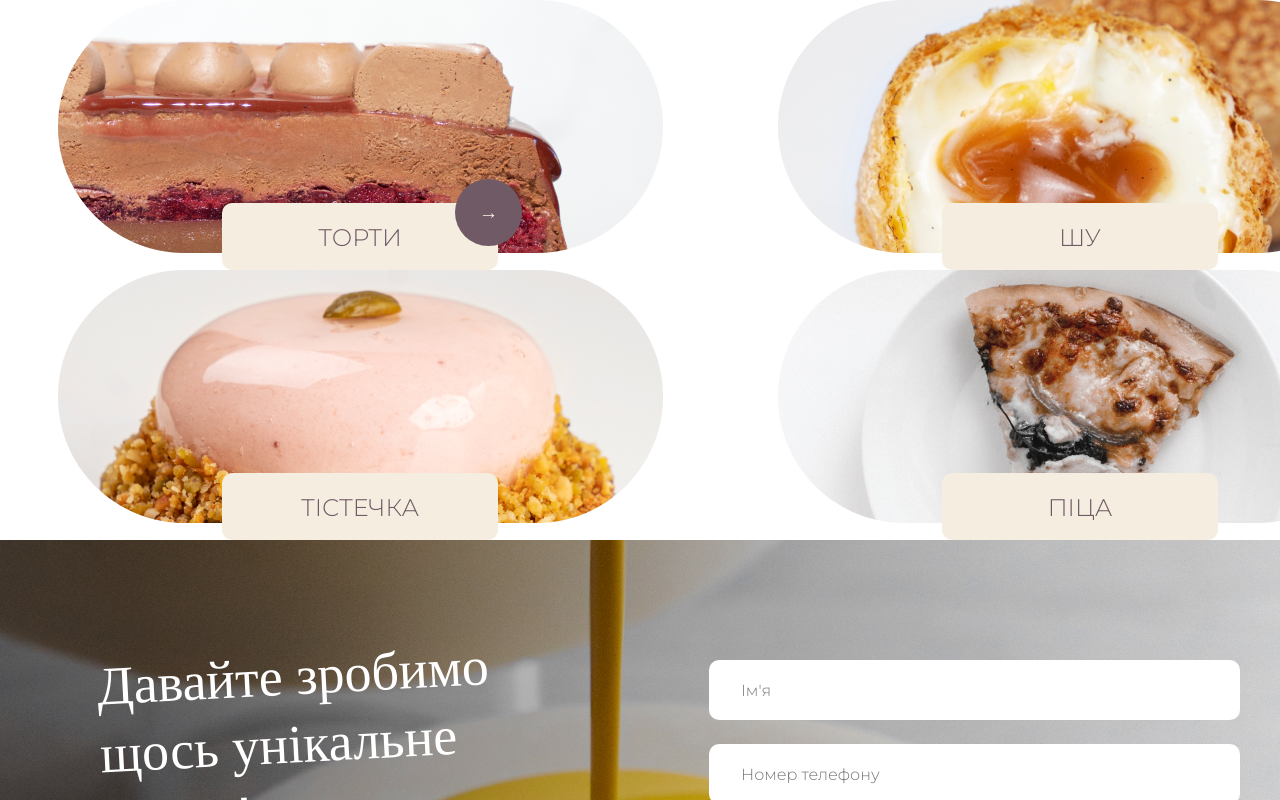
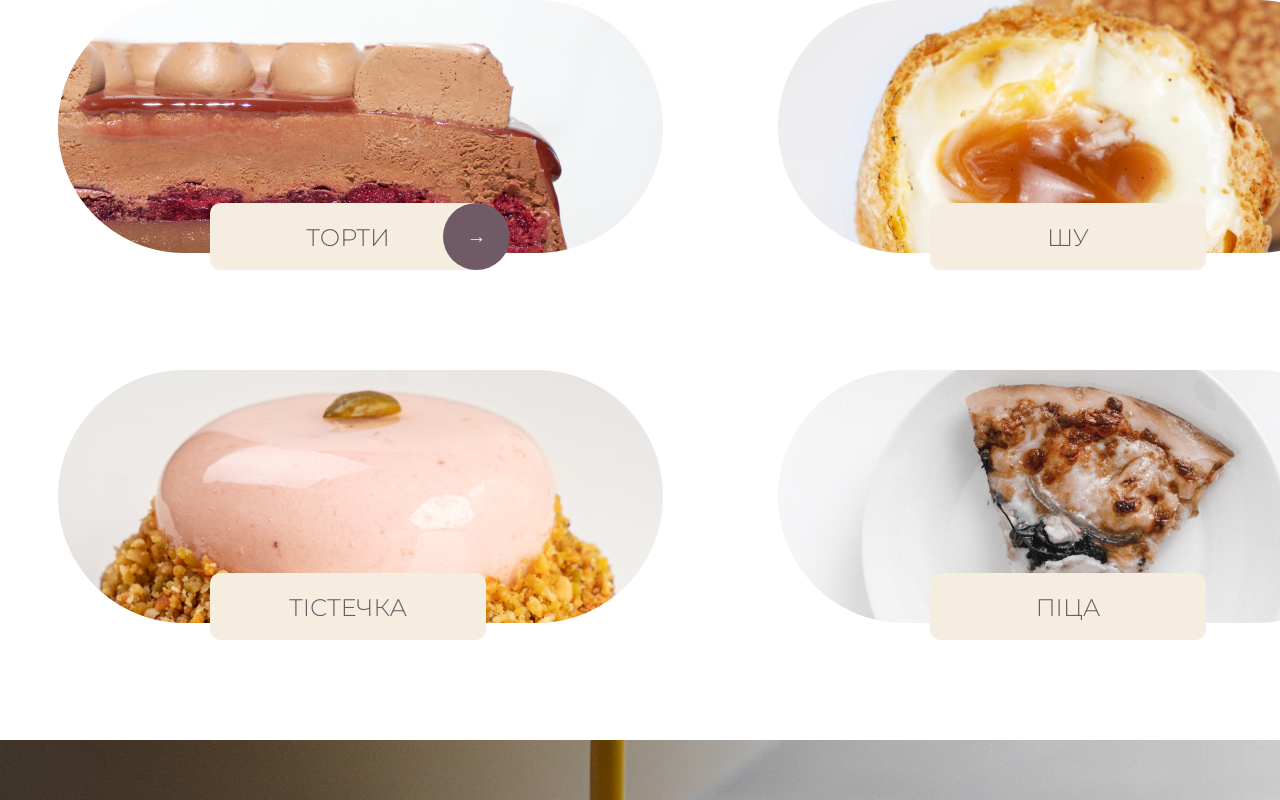
Before and after one commit to Gaondarech726/mini-project, a React (Create React App) app: page / in a window 1280 px wide. Shown: the top 800 px of the page. Built offline with nearby package versions, Linux system fonts and the light colour scheme; a web font is replaced by a local one.

Commit message:
save changes

```diff
--- a/src/components/gallery/gallery.jsx
+++ b/src/components/gallery/gallery.jsx
@@ -10,20 +10,38 @@ const Gallery = () => {
       <div className="Gallery">
         <div className="choose">
           <img src={cakeImg} alt="" />
-          <p>ТОРТИ</p>
-          <button className="moreCakes">→</button>
+          <div className="cont">
+            <div className="pCont">
+              <p>ТОРТИ</p>
+            </div>
+            <div className="btnCont">
+              <button className="moreCakes">→</button>
+            </div>
+          </div>
         </div>
         <div className="choose">
           <img src={ShuImg} alt="" />
-          <p>ШУ</p>
+          <div className="cont">
+            <div className="pCont">
+              <p>ШУ</p>
+            </div>
+          </div>
         </div>
         <div className="choose">
           <img src={miniCakeImg} alt="" />
-          <p>ТІСТЕЧКА</p>
+          <div className="cont">
+            <div className="pCont">
+              <p>ТІСТЕЧКА</p>
+            </div>
+          </div>
         </div>
         <div className="choose">
           <img src={pizzaImg} alt="" />
-          <p>ПІЦА</p>
+          <div className="cont">
+            <div className="pCont">
+              <p>ПІЦА</p>
+            </div>
+          </div>
         </div>
       </div>
     </div>
--- a/src/components/gallery/gallery.scss
+++ b/src/components/gallery/gallery.scss
@@ -10,7 +10,31 @@
     align-items: center;
     flex-direction: column;
 
-    p {
+    position: relative;
+    height: 270px;
+    margin-bottom: 100px;
+
+    .cont{
+      position: relative;
+      height: 67px;
+      width: 300px;
+
+      bottom: 50px;
+
+    .moreCakes {
+      width: 67px;
+      height: 67px;
+      background: rgba(112, 90, 102, 1);
+      color: rgba(245, 238, 224, 1);
+      border-radius: 50%;
+      border: none;
+      font-size: larger;
+
+      position: absolute;
+      right: 0;
+    }
+  }
+  p {
       width: 276px;
       border-radius: 10px;
       background: rgba(245, 238, 224, 1);
@@ -26,18 +50,8 @@
 
       color: rgba(112, 90, 102, 1);
 
-      margin-top: -50px;
-    }
-    .moreCakes {
-      width: 67px;
-      height: 67px;
-      background: rgba(112, 90, 102, 1);
-      color: rgba(245, 238, 224, 1);
-      border-radius: 50%;
-      border: none;
-      margin-top: -91px;
-      margin-left: 257px;
-      font-size: larger;
+      position: absolute;
+
     }
   }
 }
```
